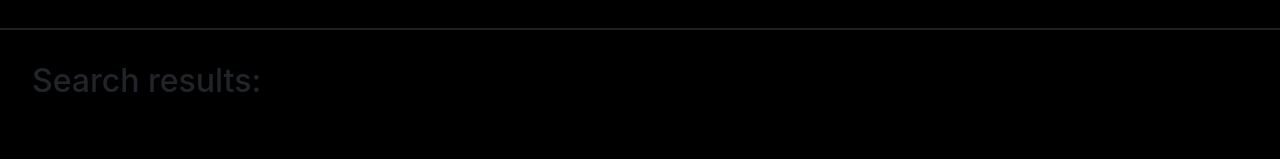
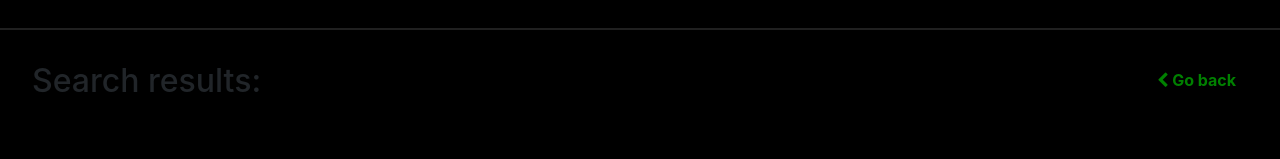
Before and after one commit to surya9901/Music-Plaayer, a React (Create React App) app: page /addsong in a window 1280 px wide. Shown: the part 136-295 px from the top of the page. Built offline with nearby package versions, Linux system fonts and the light colour scheme; a web font is replaced by a local one.

Commit message:
added buttons

```diff
--- /dev/null
+++ b/src/Components/Player/Player.css
@@ -0,0 +1,13 @@
+#apiplayerback:hover {
+  background-color: white;
+  color: red;
+  transition: 900ms;
+  border: solid 1px white;
+}
+
+#apiplayerback {
+  text-decoration: none;
+  font-size: 15px;
+  padding: 6px;
+  font-weight: bold;
+}
--- a/src/Components/Player/Player.js
+++ b/src/Components/Player/Player.js
@@ -2,6 +2,8 @@ import axios from 'axios'
 import React, { useEffect, useState } from 'react'
 import { useParams } from 'react-router-dom/cjs/react-router-dom.min'
 import env from '../../settings'
+import { Link } from 'react-router-dom';
+import './Player.css'
 
 function Player() {
     const [load, setLoad] = useState(false)
@@ -33,6 +35,7 @@ function Player() {
                     songname = songname.replace(/&quot;/g, '"');
                     var singer = obj.primary_artists;
                     return (
+                        <>
                             <div className="player-box" id="apiplayer__box" style={{ "textAlign": "-webkit-center" }}>
                                 <div className="card text-white bg-dark mb-3" style={{ "maxWidth": "19rem", "borderRadius": "15px" }}>
                                     <img className="card-header" alt="song" src={obj.images["500x500"]} style={{ "padding": "8px 8px", "borderRadius": "15px" }} />
@@ -42,9 +45,13 @@ function Player() {
                                         <p className="card-text mb-0">Signers:</p>
                                         <p className="card-text">{singer}</p>
                                     </div>
-                                <audio src={obj.media_urls["320_KBPS"]} style={{ "width": "auto" }} className="mb-2" controls autoPlay />
+                                    <audio src={obj.media_urls["320_KBPS"]} style={{ "width": "auto", "margin": "0 10px" }} className="mb-2" controls autoPlay />
+                                    <Link to="/apimusic" className="btn btn-danger mt-2" id="apiplayerback">
+                                        <i className="fa fa-chevron-left" aria-hidden="true"></i> Go back
+                                    </Link>
                                 </div>
                             </div>
+                        </>
                     )
                 })
             }
--- a/src/Dbcomponents/Addsongs/Addsong.css
+++ b/src/Dbcomponents/Addsongs/Addsong.css
@@ -12,7 +12,7 @@
   margin: 2rem;
 }
 
-#addcard__container > h1 {
+#addcard__container > .row > h1 {
   text-align: -webkit-center;
 }
 
@@ -22,3 +22,22 @@
   color: black;
   font-size: 15px;
 }
+
+#searchcard__container {
+  display: flex;
+  justify-content: space-between;
+}
+
+#searchcard__container > a {
+  background-color: black;
+  border: black;
+  font-weight: bold;
+  color: green;
+  text-decoration: none;
+}
+
+#searchcard__container > a:hover {
+  border: black;
+  transition: 900ms;
+  color: white;
+}
--- a/src/Dbcomponents/Addsongs/Addsong.js
+++ b/src/Dbcomponents/Addsongs/Addsong.js
@@ -1,6 +1,6 @@
 import axios from 'axios';
 import React, { useState } from 'react'
-import { useHistory } from 'react-router-dom';
+import { useHistory, Link } from 'react-router-dom';
 import './Addsong.css';
 import env from '../../settings';
 
@@ -70,10 +70,15 @@ function Addsong() {
             </div>
 
             <div className="card-container" id="addcard__container">
+                <div className="row">
+                    <div className="searchcard-conatiner text-center" id="searchcard__container">
                         <h2>Search results:</h2>
+                        <Link to="/DbContent" className="btn btn-dark">
+                            <i className="fa fa-chevron-left" aria-hidden="true"></i> Go back
+                        </Link>
+                    </div>
                     {!search ? "" : <h1>Searching...</h1>}
                     {!load ? "" : <h1>Adding...</h1>}
-                <div className="row">
                     {
                         toAddData.map((obj) => {
                             var songname = obj.song;
```
Lines whose indentation alone changed are shown as unchanged.
